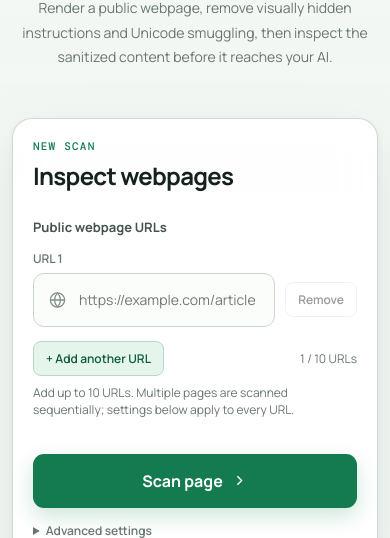
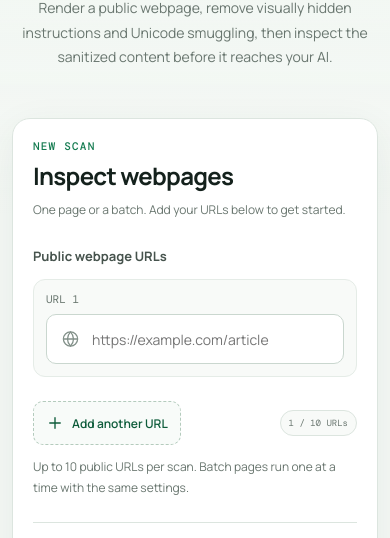
Before and after one commit to alyssadong2006/SafeParse-v2, a plain HTML site: page app/static/index.html in a window 390 px wide. Shown: the part 306-844 px from the top of the page. Drawn offline with nearby package versions, Linux system fonts and the light colour scheme.

Commit message:
Polish scanner layout and refresh cached web assets

```diff
--- a/app/static/index.html
+++ b/app/static/index.html
@@ -5,7 +5,7 @@
   <meta name="viewport" content="width=device-width, initial-scale=1">
   <meta name="description" content="Safely render and sanitize untrusted web content before sending it to an AI system.">
   <title>SafeParse — Web content sanitizer</title>
-  <link rel="stylesheet" href="/static/styles.css">
+  <link rel="stylesheet" href="/static/styles.css?v=20261026-scanner">
 </head>
 <body>
   <div class="page-glow" aria-hidden="true"></div>
@@ -34,6 +34,7 @@
         <div>
           <p class="step-label">New scan</p>
           <h2 id="scanner-title">Inspect webpages</h2>
+          <p class="scanner-description">One page or a batch. Add your URLs below to get started.</p>
         </div>
         <span class="browser-badge">Headless Chromium</span>
       </div>
@@ -49,23 +50,22 @@
                   <svg aria-hidden="true" viewBox="0 0 24 24"><circle cx="12" cy="12" r="9"/><path d="M3 12h18M12 3c2.5 2.7 3.8 5.7 3.8 9s-1.3 6.3-3.8 9c-2.5-2.7-3.8-5.7-3.8-9S9.5 5.7 12 3Z"/></svg>
                   <input id="url" name="url" type="url" required autocomplete="url" spellcheck="false" placeholder="https://example.com/article">
                 </div>
-                <button class="remove-url secondary-button" type="button" aria-label="Remove URL 1" disabled>Remove</button>
+                <button class="remove-url" type="button" aria-label="Remove URL 1" disabled>
+                  <svg aria-hidden="true" viewBox="0 0 24 24"><path d="m6 6 12 12M18 6 6 18"/></svg>
+                </button>
               </div>
             </div>
           </div>
           <div class="url-controls">
-            <button id="add-url" class="secondary-button" type="button">+ Add another URL</button>
+            <button id="add-url" type="button">
+              <svg aria-hidden="true" viewBox="0 0 24 24"><path d="M12 5v14M5 12h14"/></svg>
+              <span>Add another URL</span>
+            </button>
             <span id="url-count" aria-live="polite">1 / 10 URLs</span>
           </div>
-          <p id="url-hint" class="batch-hint">Add up to 10 URLs. Multiple pages are scanned sequentially; settings below apply to every URL.</p>
+          <p id="url-hint" class="batch-hint">Up to 10 public URLs per scan. Batch pages run one at a time with the same settings.</p>
         </fieldset>
-        <div class="scan-actions">
-          <button id="submit-button" type="submit">
-            <span class="button-label" id="submit-label">Scan page</span>
-            <span class="button-loader" aria-hidden="true"></span>
-            <svg aria-hidden="true" viewBox="0 0 24 24"><path d="m9 18 6-6-6-6"/></svg>
-          </button>
-        </div>
+        <div class="scanner-footer">
         <details class="advanced-options">
           <summary>Advanced settings</summary>
           <div class="form-options">
@@ -83,6 +83,12 @@
             </label>
           </div>
         </details>
+          <button id="submit-button" type="submit">
+            <span class="button-label" id="submit-label">Scan page</span>
+            <span class="button-loader" aria-hidden="true"></span>
+            <svg aria-hidden="true" viewBox="0 0 24 24"><path d="m9 18 6-6-6-6"/></svg>
+          </button>
+        </div>
       </form>
       <div id="error" class="error-message" role="alert" hidden></div>
     </section>
@@ -164,6 +170,6 @@
   </main>
 
   <footer><span>SafeParse runs locally. Submitted URLs are processed by your machine.</span><a href="/health">Service health</a></footer>
-  <script src="/static/app.js" defer></script>
+  <script src="/static/app.js?v=20261026-scanner" defer></script>
 </body>
 </html>
--- a/app/static/styles.css
+++ b/app/static/styles.css
@@ -42,7 +42,7 @@ nav a { color: var(--muted); text-decoration: none; }
 nav a:hover { color: var(--ink); }
 .status-pill { padding: 7px 11px; background: rgba(255,255,255,.7); border: 1px solid var(--line); border-radius: 999px; color: var(--muted); }
 .status-pill i { display: inline-block; width: 7px; height: 7px; margin-right: 6px; border-radius: 50%; background: #32a66c; box-shadow: 0 0 0 3px rgba(50, 166, 108, .12); }
-main { padding: 72px 0 80px; }
+main { padding: 52px 0 72px; }
 .hero { max-width: 780px; margin: 0 auto 48px; text-align: center; }
 .eyebrow, .step-label, .panel-kicker { color: var(--green); font-family: "DM Mono", monospace; font-size: 11px; font-weight: 500; letter-spacing: .11em; text-transform: uppercase; }
 .eyebrow { display: inline-flex; gap: 8px; align-items: center; padding: 7px 11px; background: rgba(229,245,236,.8); border: 1px solid #cfe8d9; border-radius: 999px; }
@@ -50,18 +50,19 @@ main { padding: 72px 0 80px; }
 h1 { margin: 22px 0 18px; font-size: clamp(44px, 6vw, 72px); line-height: 1.02; letter-spacing: -.055em; }
 h1 em { color: var(--green); font-family: Georgia, serif; font-weight: 400; }
 .hero > p { max-width: 660px; margin: auto; color: var(--muted); font-size: 17px; line-height: 1.75; }
-.scanner-card { padding: 30px; border: 1px solid rgba(201, 216, 207, .9); border-radius: 20px; background: var(--surface); box-shadow: var(--shadow); backdrop-filter: blur(16px); }
+.scanner-card { max-width: 940px; margin-inline: auto; padding: 32px; border: 1px solid var(--line); border-radius: 18px; background: #fff; box-shadow: 0 12px 40px rgba(24, 67, 49, .07); }
+.scanner-description { margin: 8px 0 0; color: var(--muted); font-size: 13px; line-height: 1.6; }
 .card-heading, .results-heading, .panel-heading { display: flex; align-items: center; justify-content: space-between; gap: 20px; }
 .step-label { margin: 0 0 6px; }
 h2, h3 { margin: 0; letter-spacing: -.03em; }
 h2 { font-size: 24px; }
 .browser-badge { color: var(--muted); font-family: "DM Mono", monospace; font-size: 10px; padding: 7px 9px; border: 1px solid var(--line); border-radius: 6px; }
-form { margin-top: 26px; }
+form { margin-top: 28px; }
 form > label { display: block; margin-bottom: 9px; color: #46534d; font-size: 12px; font-weight: 700; }
 .url-row { display: flex; gap: 10px; }
 .url-field { position: relative; flex: 1; }
 .url-field svg { position: absolute; left: 15px; top: 50%; width: 19px; transform: translateY(-50%); fill: none; stroke: #829089; stroke-width: 1.6; }
-input[type="url"] { width: 100%; height: 54px; padding: 0 16px 0 45px; color: var(--ink); border: 1px solid #cad7cf; border-radius: 11px; outline: none; background: #fbfdfb; font-size: 14px; transition: border .2s, box-shadow .2s; }
+input[type="url"] { width: 100%; height: 50px; padding: 0 16px 0 45px; color: var(--ink); border: 1px solid #cad7cf; border-radius: 10px; outline: none; background: #fff; font-size: 14px; transition: border .2s, box-shadow .2s; }
 input[type="url"]:focus { border-color: #4a9a73; box-shadow: 0 0 0 4px rgba(38, 139, 92, .1); }
 #submit-button { height: 54px; min-width: 155px; display: flex; justify-content: center; align-items: center; gap: 8px; color: white; border: 0; border-radius: 11px; background: var(--green); font-weight: 700; cursor: pointer; box-shadow: 0 8px 20px rgba(20, 123, 80, .2); transition: transform .15s, background .15s; }
 #submit-button:hover { background: var(--green-dark); transform: translateY(-1px); }
@@ -71,7 +72,7 @@ input[type="url"]:focus { border-color: #4a9a73; box-shadow: 0 0 0 4px rgba(38,
 #submit-button.loading .button-loader { display: block; }
 #submit-button.loading svg { display: none; }
 @keyframes spin { to { transform: rotate(360deg); } }
-.advanced-options { margin-top: 14px; color: var(--muted); font-size: 12px; }
+.advanced-options { min-width: 0; flex: 1; margin: 0; color: var(--muted); font-size: 12px; }
 .advanced-options > summary { width: max-content; cursor: pointer; font-weight: 600; list-style-position: inside; }
 .advanced-options[open] > summary { color: var(--ink); }
 .form-options { display: flex; justify-content: space-between; align-items: center; margin-top: 12px; padding: 12px 14px; border: 1px solid var(--line); border-radius: 9px; background: #f8faf8; color: var(--muted); font-size: 12px; }
@@ -83,7 +84,7 @@ input[type="url"]:focus { border-color: #4a9a73; box-shadow: 0 0 0 4px rgba(38,
 .switch-label input:checked + .switch::after { transform: translateX(14px); }
 select { padding: 5px 8px; color: var(--ink); border: 1px solid var(--line); border-radius: 6px; background: white; font-size: 11px; }
 .error-message { margin-top: 18px; padding: 12px 14px; color: #8d2929; background: #fff1f1; border: 1px solid #f0cece; border-radius: 9px; font-size: 13px; }
-.features { display: grid; grid-template-columns: repeat(3, 1fr); gap: 1px; margin-top: 52px; background: var(--line); border: 1px solid var(--line); border-radius: 14px; overflow: hidden; }
+.features { max-width: 940px; margin: 32px auto 0; display: grid; grid-template-columns: repeat(3, 1fr); gap: 1px; background: var(--line); border: 1px solid var(--line); border-radius: 14px; overflow: hidden; }
 .features article { display: flex; gap: 16px; padding: 26px; background: rgba(248,250,248,.96); }
 .features span { color: #8c9a92; font-family: "DM Mono", monospace; font-size: 11px; }
 .features h3 { margin-bottom: 7px; font-size: 15px; }
@@ -150,8 +151,8 @@ footer a { text-decoration: none; font-weight: 700; }
   .hero > p { font-size: 14px; }
   .scanner-card { padding: 20px; }
   .browser-badge { display: none; }
-  .url-row { display: block; }
-  #submit-button { width: 100%; margin-top: 10px; }
+  .scanner-footer { flex-direction: column; align-items: stretch; }
+  #submit-button { width: 100%; margin-top: 0; }
   .summary-grid { grid-template-columns: 1fr; }
   .metric-card { min-height: 110px; }
   .results-heading { align-items: flex-end; }
@@ -164,19 +165,27 @@ footer a { text-decoration: none; font-weight: 700; }
 /* URL rows and batch results */
 .url-inputs { min-width: 0; margin: 0; padding: 0; border: 0; }
 .url-inputs legend { padding: 0; margin-bottom: 14px; color: #46534d; font-size: 13px; font-weight: 700; }
-#url-rows { display: grid; gap: 14px; }
-.url-entry label { display: block; margin-bottom: 6px; color: var(--muted); font-size: 12px; font-weight: 600; }
-.url-entry .url-row { display: flex; align-items: center; }
+#url-rows { display: grid; gap: 12px; }
+.url-entry { padding: 14px; border: 1px solid #e5ece7; border-radius: 12px; background: #f8faf8; }
+.url-entry label { display: block; margin-bottom: 8px; color: var(--muted); font: 11px "DM Mono", monospace; }
+.url-entry .url-row { display: flex; align-items: center; gap: 10px; }
 .url-entry .url-field { min-width: 0; }
-.url-controls { display: flex; align-items: center; justify-content: space-between; gap: 12px; margin-top: 14px; }
-#add-url { color: var(--green-dark); border-color: #b7d8c4; background: var(--green-soft); }
-#url-count { color: var(--muted); font-size: 12px; }
+.remove-url { flex: none; width: 40px; height: 40px; display: grid; place-items: center; padding: 0; border: 1px solid transparent; border-radius: 10px; color: var(--muted); background: transparent; cursor: pointer; }
+.remove-url svg, #add-url svg { width: 18px; height: 18px; fill: none; stroke: currentColor; stroke-width: 1.8; stroke-linecap: round; }
+.remove-url:hover { color: var(--red); border-color: #f0cece; background: #fff1f1; }
+.url-entry:only-child .remove-url { display: none; }
+.url-controls { display: flex; align-items: center; justify-content: space-between; gap: 16px; margin-top: 0; padding-top: 24px; }
+#add-url { display: inline-flex; align-items: center; justify-content: center; gap: 8px; min-height: 44px; padding: 10px 16px; border: 1px dashed #b4cbbd; border-radius: 10px; color: var(--green-dark); background: #f8fbf9; font-size: 13px; font-weight: 600; cursor: pointer; transition: background .2s, border-color .2s; }
+#add-url:hover:not(:disabled) { border-color: var(--green); background: var(--green-soft); }
+#url-count { flex: none; padding: 6px 10px; border: 1px solid var(--line); border-radius: 99px; color: var(--muted); background: #f8faf8; font: 10px "DM Mono", monospace; }
 .url-inputs button:disabled { opacity: .45; cursor: not-allowed; }
 .url-inputs button:focus-visible { outline: 3px solid rgba(38, 139, 92, .35); outline-offset: 2px; }
 input[aria-invalid="true"] { border-color: var(--red); }
-.scan-actions { display: flex; justify-content: flex-end; margin-top: 18px; }
-.batch-hint, .batch-counts { margin: 8px 0; color: var(--muted); font-size: 12px; }
-.batch-summary { margin-bottom: 20px; padding: 20px; }
+.scanner-footer { display: flex; align-items: flex-start; gap: 24px; margin-top: 24px; padding-top: 24px; border-top: 1px solid var(--line); }
+.batch-hint { margin: 12px 0 0; color: var(--muted); font-size: 12px; line-height: 1.7; }
+.batch-counts { margin: 16px 20px; color: var(--muted); font-size: 12px; line-height: 1.7; }
+.batch-summary { margin-bottom: 20px; padding: 0; }
+.batch-summary .batch-list { margin: 16px 20px; }
 .batch-list { list-style: none; margin: 12px 0; padding: 0; display: grid; gap: 8px; }
 .batch-item { border: 1px solid var(--line); border-radius: 10px; background: #fbfdfb; }
 .batch-select, .batch-row { display: flex; align-items: center; gap: 8px; width: 100%; padding: 11px 14px; font-size: 13px; text-align: left; }
@@ -185,9 +194,20 @@ input[aria-invalid="true"] { border-color: var(--red); }
 .batch-select:focus-visible { outline: 3px solid rgba(38, 139, 92, .35); outline-offset: 1px; }
 .batch-select[aria-pressed="true"] { background: var(--green-soft); box-shadow: inset 0 0 0 2px var(--green); }
 .batch-url { flex: 1; min-width: 0; overflow-wrap: anywhere; font-family: "DM Mono", monospace; }
-.batch-badge { flex: none; padding: 3px 8px; border-radius: 99px; font-size: 11px; font-weight: 700; }
+.batch-badge { flex: none; padding: 4px 8px; border-radius: 6px; font-size: 10px; font-weight: 600; }
 .batch-badge.ok { color: var(--green-dark); background: var(--green-soft); }
 .batch-badge.threat { color: #8a2a2a; background: #fbe7e7; }
 .batch-badge.error { color: #7a4710; background: #fbefdc; }
 .batch-error-detail { margin: 0; padding: 0 14px 11px; color: var(--red); font-size: 12px; overflow-wrap: anywhere; }
 .visually-hidden { position: absolute; width: 1px; height: 1px; overflow: hidden; clip: rect(0 0 0 0); white-space: pre; }
+
+@media (max-width: 600px) {
+  .scanner-footer { flex-direction: column; align-items: stretch; gap: 20px; }
+  .scanner-description { font-size: 12px; }
+  .url-entry { padding: 12px; }
+  .url-controls { gap: 8px; }
+  #add-url { padding: 10px 12px; font-size: 12px; }
+  #url-count { padding: 6px 8px; font-size: 9px; }
+  .batch-select, .batch-row { flex-wrap: wrap; }
+  .batch-badge { margin-left: auto; }
+}
```
Also changed, not shown: 1 other file.
